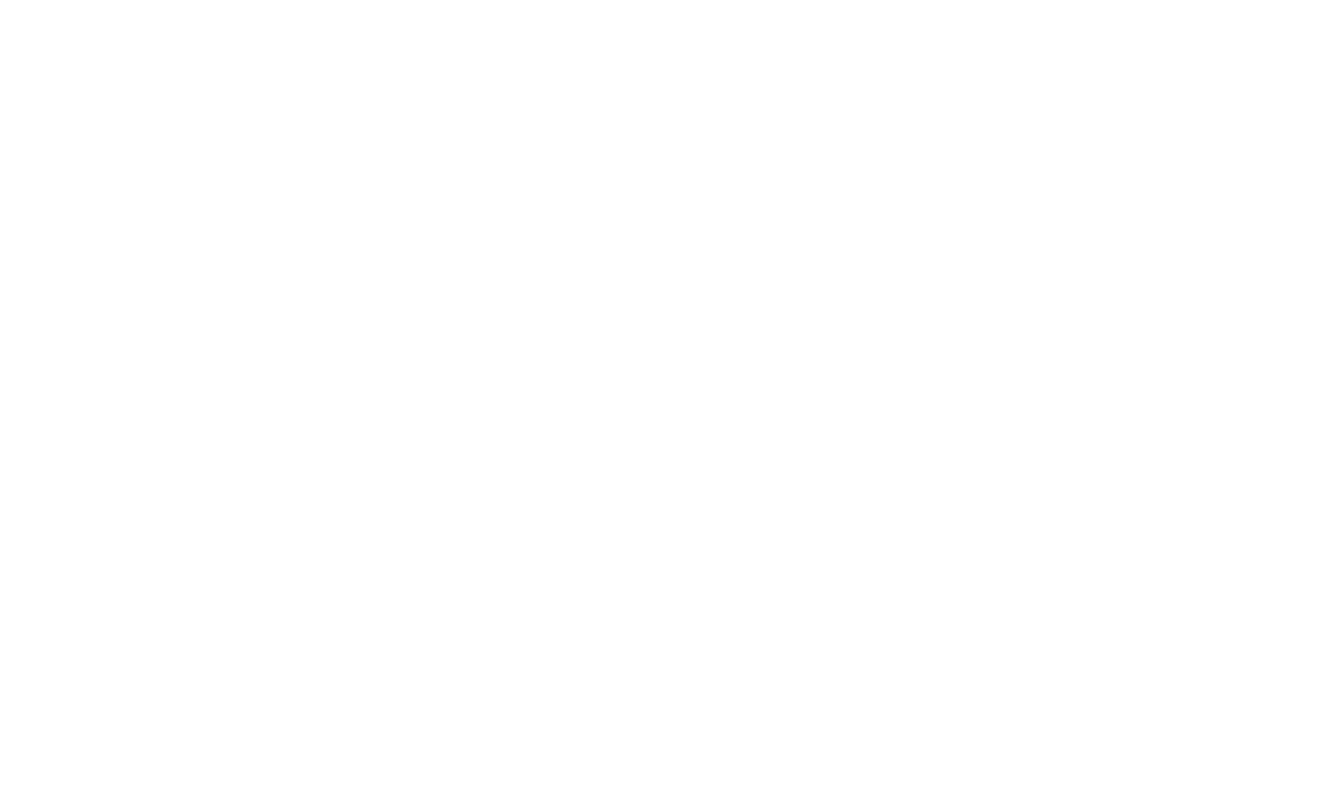
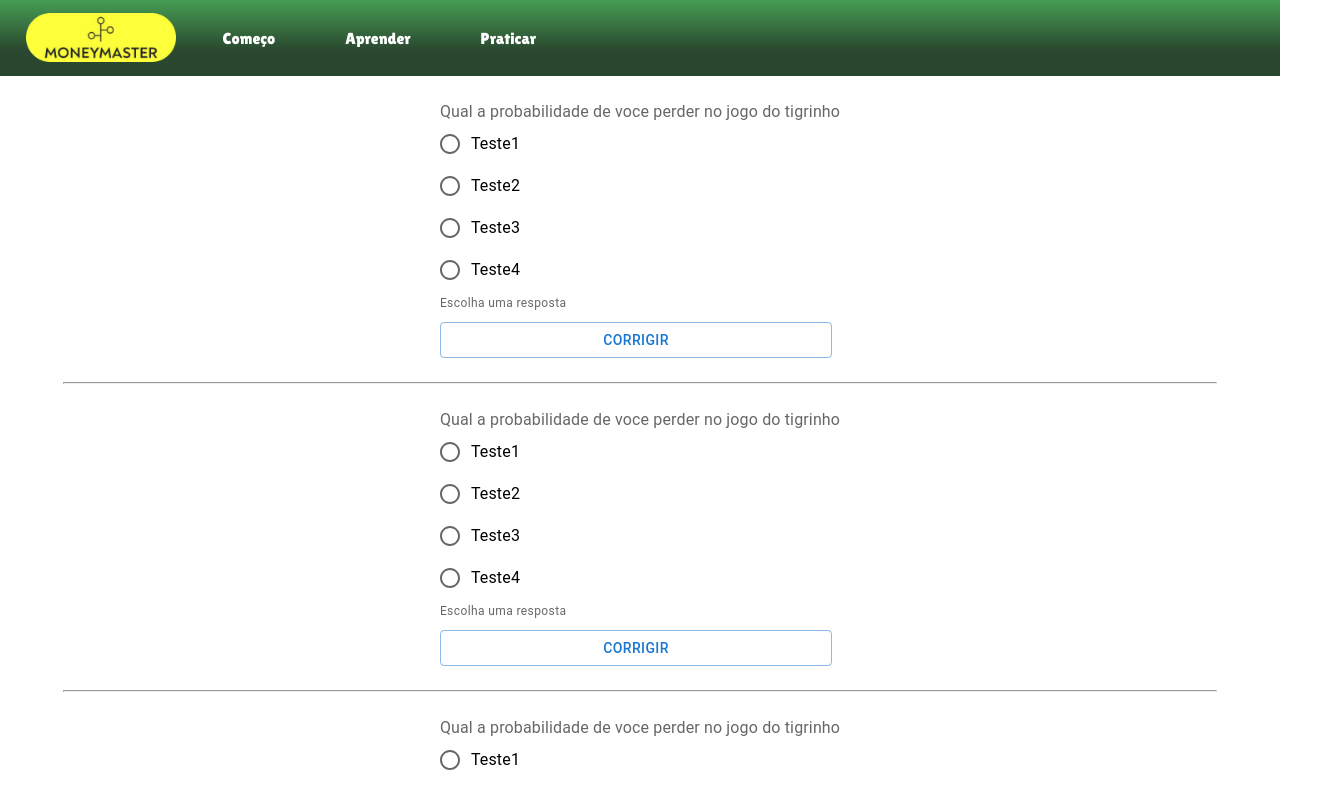
Before and after one commit to raul2710/economic_education_react, a React (Create React App) app: page /practice in a window 1280 px wide. Shown: the top 790 px of the page, 1329 px wide, since content can reach past the window. Built offline with nearby package versions, Linux system fonts and the light colour scheme.

Commit message:
increment questions page

```diff
--- a/src/components/Main.jsx
+++ b/src/components/Main.jsx
@@ -2,6 +2,8 @@
 import styled from 'styled-components';
 import 'swiper/css';
 import './MainCarousel.css'
+
+import WelcomeSection from './WelcomeSection/WelcomeSection';
 
 import Slide1 from "../img/investment1.jpeg"
 import Slide2 from "../img/investment2.jpg"
@@ -45,6 +47,8 @@
             </SwiperSlide>
 
             </Swiper>
+
+            <WelcomeSection />
         </main>
     )
 }
--- /dev/null
+++ b/src/components/MainPractice.jsx
@@ -0,0 +1,66 @@
+import { Divider } from "@mui/material";
+import Questions from "./Questions";
+import styled from "styled-components";
+
+const Main = styled.main`
+    display: flex;
+    flex-direction: column;
+    justify-content: center;
+    align-items: center;
+`
+const Hr = styled.hr`
+    color: black;
+    width: 90%;
+`
+
+export default function MainPractice() {
+    return(
+      <Main>
+
+        <Questions
+            question='Qual a probabilidade de voce perder no jogo do tigrinho'
+
+            label1='Teste1' value1='Teste1'
+            label2='Teste2' value2='Teste2'
+            label3='Teste3' value3='Teste3'
+            label4='Teste4' value4='Teste4'
+
+            correctValue='Teste2'
+        />
+        <Hr />
+        <Questions
+            question='Qual a probabilidade de voce perder no jogo do tigrinho'
+
+            label1='Teste1' value1='Teste1'
+            label2='Teste2' value2='Teste2'
+            label3='Teste3' value3='Teste3'
+            label4='Teste4' value4='Teste4'
+
+            correctValue='Teste2'
+        />
+        <Hr />
+        <Questions
+            question='Qual a probabilidade de voce perder no jogo do tigrinho'
+
+            label1='Teste1' value1='Teste1'
+            label2='Teste2' value2='Teste2'
+            label3='Teste3' value3='Teste3'
+            label4='Teste4' value4='Teste4'
+
+            correctValue='Teste2'
+        />
+        <Hr />
+        <Questions
+            question='Qual a probabilidade de voce perder no jogo do tigrinho'
+
+            label1='Teste1' value1='Teste1'
+            label2='Teste2' value2='Teste2'
+            label3='Teste3' value3='Teste3'
+            label4='Teste4' value4='Teste4'
+
+            correctValue='Teste2'
+        />
+
+      </Main>
+    );
+}
--- /dev/null
+++ b/src/components/Questions.jsx
@@ -0,0 +1,58 @@
+import * as React from 'react';
+import Radio from '@mui/material/Radio';
+import RadioGroup from '@mui/material/RadioGroup';
+import FormControlLabel from '@mui/material/FormControlLabel';
+import FormControl from '@mui/material/FormControl';
+import FormHelperText from '@mui/material/FormHelperText';
+import FormLabel from '@mui/material/FormLabel';
+import Button from '@mui/material/Button';
+
+export default function Questions(props) {
+  const [value, setValue] = React.useState('');
+  const [error, setError] = React.useState(false);
+  const [helperText, setHelperText] = React.useState('Escolha uma resposta');
+
+  const handleRadioChange = (event) => {
+    setValue(event.target.value);
+    setHelperText(' ');
+    setError(false);
+  };
+
+  const handleSubmit = (event) => {
+    event.preventDefault();
+    console.log(value);
+    if (value === props.correctValue) {
+      setHelperText('Acertou!');
+      setError(false);
+    } else if (value.length === 0) {
+      setHelperText('Selecione uma opção.');
+      setError(true);
+    } else if (value !== props.correctValue) {
+      setHelperText('Errado!');
+      setError(true);
+    }
+  };
+
+  return (
+    <form onSubmit={handleSubmit}>
+      <FormControl sx={{ m: 3 }} error={error} variant="standard">
+        <FormLabel id="demo-error-radios">{props.question}</FormLabel>
+        <RadioGroup
+          aria-labelledby="demo-error-radios"
+          name="quiz"
+          value={value}
+          onChange={handleRadioChange}
+        >
+          <FormControlLabel value={props.value1} control={<Radio />} label={props.label1} />
+          <FormControlLabel value={props.value2} control={<Radio />} label={props.label2}  />
+          <FormControlLabel value={props.value3} control={<Radio />} label={props.label3}  />
+          <FormControlLabel value={props.value4} control={<Radio />} label={props.label4}  />
+        </RadioGroup>
+        <FormHelperText>{helperText}</FormHelperText>
+        <Button sx={{ mt: 1, mr: 1 }} type="submit" variant="outlined">
+          Corrigir
+        </Button>
+      </FormControl>
+    </form>
+  );
+}
--- a/src/components/global/MenuOptions-components/Links.jsx
+++ b/src/components/global/MenuOptions-components/Links.jsx
@@ -1,4 +1,4 @@
-import { Outlet, Link } from "react-router-dom";
+import { /*Outlet,*/ Link } from "react-router-dom";
 
 import styled from "styled-components";
 
--- a/src/pages/Home.jsx
+++ b/src/pages/Home.jsx
@@ -3,14 +3,12 @@
 import Header from "../components/header/Header";
 import Footer from "../components/Footer/Footer";
 import Main from "../components/Main";
-import WelcomeSection from "../components/WelcomeSection/WelcomeSection";
 
 export default function Home(){
     return(
         <body className="home">
             <Header />
             <Main />
-            <WelcomeSection />
             <Footer />
         </body>
     );
--- a/src/pages/Learn.jsx
+++ b/src/pages/Learn.jsx
@@ -6,10 +6,10 @@
 
 export default function Learn(){
     return(
-        <div>
+        <body>
             <Header/>
             <LearnSection/>
             <Footer/>
-        </div>
+        </body>
     )
 }
--- a/src/pages/Practice.jsx
+++ b/src/pages/Practice.jsx
@@ -1,8 +1,15 @@
+// import styled from "styled-components"
+
+import Header from "../components/header/Header";
+import Footer from "../components/Footer/Footer";
+import MainPractice from "../components/MainPractice";
 
 export default function Practice(){
     return(
-        <div>
-
-        </div>
-    );
+        <body>
+            <Header />
+            <MainPractice />
+            <Footer />
+        </body>
+    )
 }
```
Also changed, not shown: src/components/VerticalStepper.jsx (added, +95 -0 lines).
